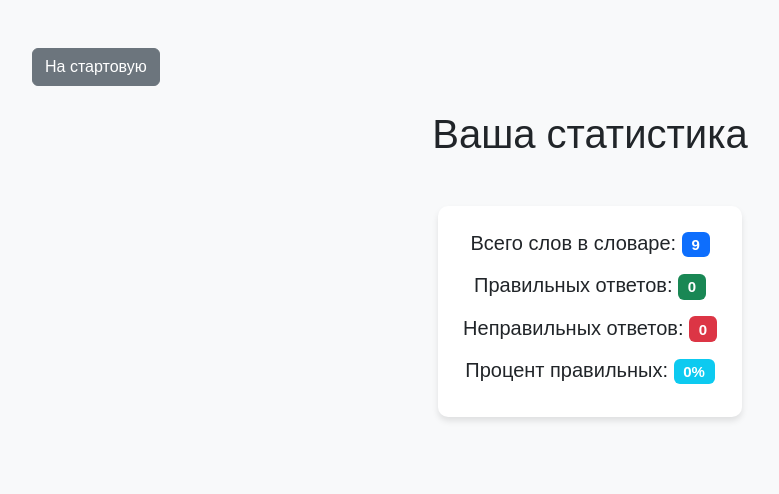
After one commit to Vadich007/EnglishWordLearningService, a Django app: page /stat in a window 1280 px wide. The commit adds this page. Shown: the top 494 px of the page, without its empty margins (50-829 px from the left). Run offline with Django 4.2, Linux system fonts and the light colour scheme.

Commit message:
feat: add stat

```diff
--- a/EnglishWordLearningService/csv_utils.py
+++ b/EnglishWordLearningService/csv_utils.py
@@ -1,8 +1,10 @@
 import random
+import csv
 
 DICTIONARY_CSV = "./data/words.csv"
+STATISTIC_CSV = "./data/statistic.csv"
 
-def take_data_from_csv() -> dict:
+def take_data_from_dictionary() -> dict:
     letters = {}
 
     with open(DICTIONARY_CSV, "r", encoding="utf-8") as f:
@@ -26,7 +28,7 @@ def dictionary_contain(endlish_word) -> bool:
         return True
     return False
 
-def add_data_to_csv(english_word, russian_word) -> None:
+def add_data_to_dictionary(english_word, russian_word) -> None:
     new_term_line = f"{english_word};{russian_word}"
 
     with open(DICTIONARY_CSV, "a", encoding="utf-8") as f:
@@ -50,3 +52,38 @@ def get_russian(english:str):
                 break
 
     return ans
+
+def get_total_words():
+    with open(DICTIONARY_CSV, "r", encoding="utf-8") as f:
+        return len(f.readlines())
+
+def get_total_success():
+    with open(STATISTIC_CSV, "r", encoding="utf-8") as f:
+        for l in f.readlines():
+            if l.split(',')[0] == "total_success":
+                return int(l.split(',')[1].strip("\n"))
+
+    return 0
+
+def get_total_fail():
+    with open(STATISTIC_CSV, "r", encoding="utf-8") as f:
+        for l in f.readlines():
+            if l.split(',')[0] == "total_fail":
+                return int(l.split(',')[1].strip("\n"))
+
+    return 0
+
+def add_statistic(name):
+    stat = {}
+
+    with open(STATISTIC_CSV, "r", encoding="utf-8") as f:
+        for l in f.readlines():
+            col = l.split(',')[0]
+            value = l.split(',')[1].strip("\n")
+            stat[col] = value
+
+    stat[name] = int(stat[name]) + 1
+
+    with open(STATISTIC_CSV, "w", encoding="utf-8") as f:
+        for s in stat:
+            f.write(f"{s},{stat[s]}\n")
--- /dev/null
+++ b/EnglishWordLearningService/statistic.py
@@ -0,0 +1,14 @@
+from . import csv_utils
+
+def get_statistic():
+    result = {}
+    total_fail = csv_utils.get_total_fail()
+    total_success = csv_utils.get_total_success()
+
+    result["total_words"] = csv_utils.get_total_words()
+    result["total_success"] = total_success
+    result["total_fail"] = total_fail
+    result["percent_success"] = round(total_success / (total_success + total_fail) * 100) if total_fail + total_success != 0 else 0
+    result["percent_success"] = str(result["percent_success"]) + "%"
+
+    return result
--- a/EnglishWordLearningService/urls.py
+++ b/EnglishWordLearningService/urls.py
@@ -25,5 +25,7 @@ urlpatterns = [
     path("send_word", views.send_word),
     path("quiz", views.quiz),
     path("random", views.random),
-    path("check", views.check)
+    path("check", views.check),
+    path("stat", views.stat),
+    path("add_stat", views.add_stat)
 ]
--- a/EnglishWordLearningService/views.py
+++ b/EnglishWordLearningService/views.py
@@ -4,12 +4,13 @@ from django.http import JsonResponse
 import json
 from . import csv_utils
 from . import validator
+from . import statistic
 
 def index(request):
     return render(request, "index.html")
 
 def dictionary(request):
-    letters = csv_utils.take_data_from_csv()
+    letters = csv_utils.take_data_from_dictionary()
     return render(request, 'dictionary.html', {'letters': letters})
 
 def add_word(request):
@@ -28,7 +29,7 @@ def send_word(request):
         elif csv_utils.dictionary_contain(english_word):
             return JsonResponse({'status': 'error', 'message': 'Слово уже содержится в словаре'}, status=400)
         else:
-            csv_utils.add_data_to_csv(english_word, russian_word)
+            csv_utils.add_data_to_dictionary(english_word, russian_word)
             return JsonResponse({'status': 'success'}, status=200)
 
     return JsonResponse({'error': 'Invalid method'}, status=405)
@@ -48,3 +49,14 @@ def random(request):
         return JsonResponse({'english': csv_utils.get_random_word()})
 
     return JsonResponse({'error': 'Invalid method'}, status=405)
+
+def stat(request):
+    return render(request, 'stat.html', statistic.get_statistic())
+
+def add_stat(request):
+    if request.method == "POST":
+        data = json.loads(request.body)
+        csv_utils.add_statistic(data["stat"])
+        return JsonResponse({'status': 'success'}, status=200)
+
+    return JsonResponse({'error': 'Invalid method'}, status=405)
--- /dev/null
+++ b/data/statistic.csv
@@ -0,0 +1,2 @@
+total_fail,0
+total_success,0
--- /dev/null
+++ b/templates/stat.html
@@ -0,0 +1,52 @@
+<!DOCTYPE html>
+<html lang="ru">
+<head>
+    <meta charset="UTF-8">
+    <meta name="viewport" content="width=device-width, initial-scale=1.0">
+    <title>Статистика</title>
+    <link href="https://cdn.jsdelivr.net/npm/bootstrap@5.3.0/dist/css/bootstrap.min.css" rel="stylesheet">
+    <link rel="stylesheet" href="https://cdn.jsdelivr.net/npm/bootstrap-icons@1.8.0/font/bootstrap-icons.css">
+    <style>
+        body {
+            background-color: #f8f9fa;
+            font-family: 'Arial', sans-serif;
+        }
+        .stat-card {
+            background: white;
+            border-radius: 10px;
+            box-shadow: 0 4px 6px rgba(0,0,0,0.1);
+            padding: 25px;
+            margin-bottom: 30px;
+            max-width: 600px;
+            max-height: 600px;
+        }
+    </style>
+</head>
+<body>
+    <div class="container py-5 d-flex flex-column align-items-center">
+
+        <div class="align-self-start mb-4">
+            <button type="button" class="btn btn-secondary" onclick="window.location.href='/'">
+                <i class="bi"></i> На стартовую
+            </button>
+        </div>
+
+        <h1 class="text-center mb-5">Ваша статистика</h1>
+
+        <div class="stat-card">
+            <div class="mb-3 text-center">
+                <h5>Всего слов в словаре: <span class="badge bg-primary">{{ total_words }}</span></h5>
+            </div>
+            <div class="mb-3 text-center">
+                <h5>Правильных ответов: <span class="badge bg-success">{{ total_success }}</span></h5>
+            </div>
+            <div class="mb-3 text-center">
+                <h5>Неправильных ответов: <span class="badge bg-danger">{{ total_fail }}</span></h5>
+            </div>
+            <div class="text-center">
+                <h5>Процент правильных: <span class="badge bg-info">{{ percent_success }}</span></h5>
+            </div>
+        </div>
+    </div>
+</body>
+</html>
```
Also changed, not shown: templates/quiz.html (+15 -0 lines).
